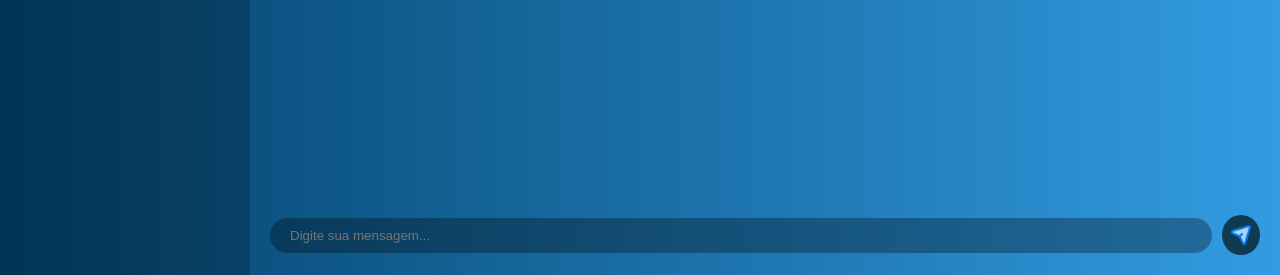
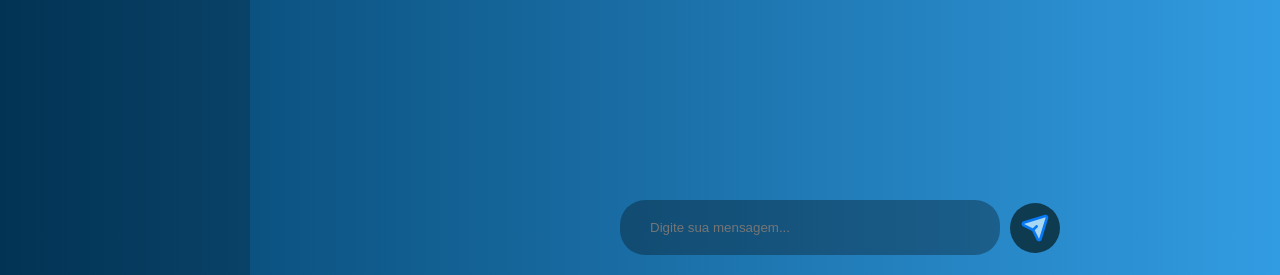
Before and after one commit to renzopanza/chatbot-project, a Flask app: page / in a window 1280 px wide. Shown: the part 525-800 px from the top of the page. Run offline with Flask 3, Linux system fonts and the light colour scheme.

Commit message:
atualização input

```diff
--- a/static/css/styles.css
+++ b/static/css/styles.css
@@ -92,11 +92,12 @@ body {
   align-items: center;
   background: transparent;
   z-index: 100;
+  padding-left: 350px;
 }
 
 .chat-input input {
-  width: 100%;
-  padding: 10px 20px;
+  width: 50%;
+  padding: 20px 30px;
   border-radius: 25px;
   border: none;
   outline: none;
@@ -108,8 +109,8 @@ body {
   background-color: #0e3b50;
   border: none;
   border-radius: 50%;
-  width: 40px;
-  height: 40px;
+  width: 50px;
+  height: 50px;
   margin-left: 10px;
   display: flex;
   align-items: center;
@@ -152,7 +153,7 @@ body {
 }
 
 .send-icon {
-  width: 24px;
-  height: 24px;
+  width: 32px;
+  height: 32px;
   object-fit: contain;
 }
```
